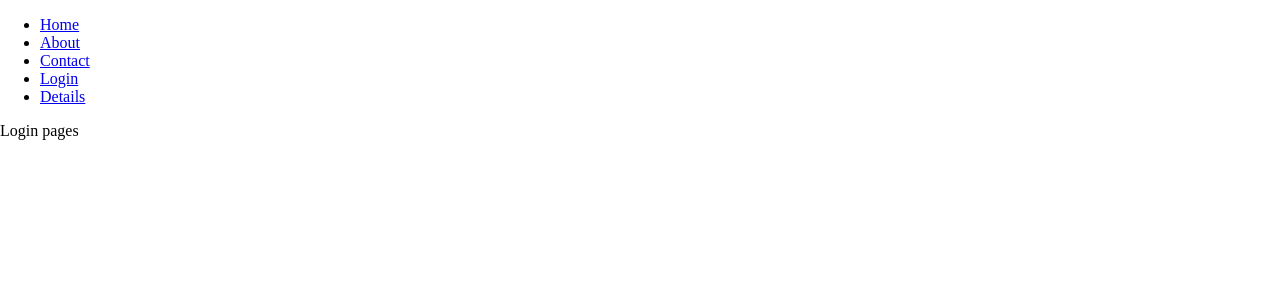
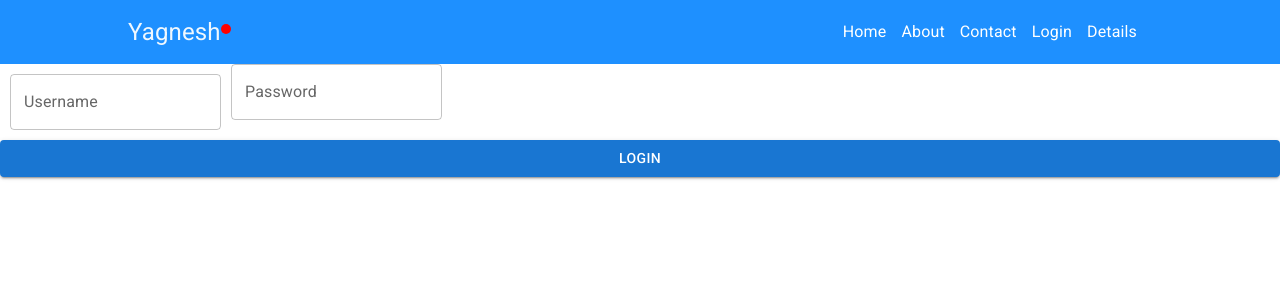
Before and after one commit to mansoor6328/mansoor6328, a React app: page /login in a window 1280 px wide. Shown: the top 300 px of the page. Built offline with nearby package versions, Linux system fonts and the light colour scheme.

Commit message:
commit material UI fomponent

```diff
--- a/package.json
+++ b/package.json
@@ -29,6 +29,7 @@
     "@babel/preset-env": "^7.15.8",
     "@babel/preset-react": "^7.14.5",
     "babel-loader": "^8.2.2",
+    "babel-plugin-inline-react-svg": "^2.0.1",
     "eslint": "^7.32.0",
     "eslint-config-airbnb": "^18.2.1",
     "eslint-plugin-import": "^2.25.2",
@@ -42,6 +43,11 @@
     "webpack-dev-server": "^4.3.1"
   },
   "dependencies": {
+    "@emotion/react": "^11.5.0",
+    "@emotion/styled": "^11.3.0",
+    "@mui/icons-material": "^5.0.5",
+    "@mui/material": "^5.0.6",
+    "@mui/styles": "^5.0.2",
     "css-loader": "^6.4.0",
     "formik": "^2.2.9",
     "react": "^17.0.2",
--- a/public/index.html
+++ b/public/index.html
@@ -4,6 +4,10 @@
     <meta charset="UTF-8" />
     <meta http-equiv="X-UA-Compatible" content="IE=edge" />
     <meta name="viewport" content="width=device-width, initial-scale=1.0" />
+    <link
+      rel="stylesheet"
+      href="https://fonts.googleapis.com/css?family=Roboto:300,400,500,700&display=swap"
+    />
     <title>Portfolio</title>
   </head>
   <body>
--- a/src/App.js
+++ b/src/App.js
@@ -1,22 +1,16 @@
 import React from 'react';
 import { BrowserRouter, Link, Switch, Route, Redirect } from 'react-router-dom';
+import CssBaseline from '@mui/material/CssBaseline';
+import Header from './components/Header';
 
 import NotFound from './Pages/NotFound';
 import routes from './routes';
 
 const App = () => (
+  <>
+    <CssBaseline />
     <BrowserRouter>
-    <header>
-      <nav>
-        <ul>
-          {routes.map((x) => (
-            <li key={x.path}>
-              <Link to={x.path}>{x.title}</Link>
-            </li>
-          ))}
-        </ul>
-      </nav>
-    </header>
+      <Header routes={routes} />
       <main>
         <Switch>
           {routes.map(({ component: Component, ...rest }) => (
@@ -27,7 +21,7 @@ const App = () => (
                 const isAuthenticateed = true;
                 if (isAuthenticateed || !rest.isAuthRequired) {
                   return <Component {...props} />;
-              } else {
+                }
                 return (
                   <Redirect
                     to={{
@@ -35,7 +29,6 @@ const App = () => (
                     }}
                   />
                 );
-              }
               }}
             />
           ))}
@@ -43,6 +36,7 @@ const App = () => (
         </Switch>
       </main>
     </BrowserRouter>
+  </>
 );
 
 export default App;
--- a/src/Pages/Contact/index.js
+++ b/src/Pages/Contact/index.js
@@ -1,9 +1,25 @@
 import React from 'react';
+import { LocaleContext } from '../../context/localeContext';
 
 const Contact = (props) => {
   console.log(props);
   return (
     <div>
+      <LocaleContext.Consumer>
+        {({ locale, changeLocale }) => (
+          <div>
+            <h1>{locale}</h1>
+            <button
+              type="button"
+              onClick={() => {
+                changeLocale('FR');
+              }}
+            >
+              Change Locale
+            </button>
+          </div>
+        )}
+      </LocaleContext.Consumer>
       <button
         type="button"
         onClick={() => {
--- a/src/Pages/Home/index.js
+++ b/src/Pages/Home/index.js
@@ -1,11 +1,28 @@
 import React from 'react';
 import { Link } from 'react-router-dom';
+import { LocaleContext } from '../../context/localeContext';
 
 const Home = (props) => {
   console.log(props);
   return (
     <div>
       <Link to="About">Go To About</Link>
+
+      <LocaleContext.Consumer>
+        {({ locale, changeLocale }) => (
+          <div>
+            <h1>{locale}</h1>
+            <button
+              type="button"
+              onClick={() => {
+                changeLocale('FR');
+              }}
+            >
+              Change Locale
+            </button>
+          </div>
+        )}
+      </LocaleContext.Consumer>
 
       <button
         type="button"
--- a/src/Pages/Login/index.js
+++ b/src/Pages/Login/index.js
@@ -1,7 +1,45 @@
+import { Formik } from 'formik';
 import React from 'react';
+import { makeStyles } from '@mui/styles';
+import TextField from '@mui/material/TextField';
+import Button from '@mui/material/Button';
+import './loginStyle.css';
+
+const useStyles = makeStyles({
+  root: {
+    padding: '0 30px',
+  },
+});
 
 const Login = () => {
-  return <div>Login pages</div>;
+  const classes = useStyles();
+  return (
+    <div>
+      <Formik>
+        {({}) => (
+          <form>
+            <TextField
+              className={classes.root}
+              variant="outlined"
+              label="Username"
+              id="username"
+              style={{ margin: 10 }}
+            />
+            <TextField
+              className={classes.root}
+              variant="outlined"
+              label="Password"
+              id="password"
+              type="password"
+            />
+            <Button variant="contained" fullWidth>
+              Login
+            </Button>
+          </form>
+        )}
+      </Formik>
+    </div>
+  );
 };
 
 export default Login;
--- /dev/null
+++ b/src/Pages/Login/loginStyle.css
@@ -0,0 +1,6 @@
+.login-container {
+  display: flex;
+  height: calc(100vh - 64px);
+  justify-content: center;
+  align-items: center;
+}
--- /dev/null
+++ b/src/components/Header/headerStyle.css
@@ -0,0 +1,49 @@
+header {
+  background-color: dodgerblue;
+  display: flex;
+  justify-content: center;
+  height: 64px;
+}
+
+header > div {
+  flex: 1;
+  max-width: 1024px;
+  display: flex;
+  align-items: center;
+  justify-content: center;
+}
+
+header > div > .logo {
+  flex: 1;
+}
+
+header > div > .logo > span {
+  font-size: 24px;
+  color: aliceblue;
+}
+
+header > div > .logo > span::after {
+  content: '';
+  height: 10px;
+  width: 10px;
+  border-radius: 5px;
+  background-color: red;
+  position: absolute;
+  bottom: 0;
+  top: 24px;
+}
+
+header ul {
+  padding: 0;
+  margin: 0;
+  display: flex;
+}
+
+header ul li {
+  list-style-type: none;
+  margin-right: 15px;
+}
+header ul li a {
+  text-decoration: none;
+  color: #fff;
+}
--- /dev/null
+++ b/src/components/Header/index.js
@@ -0,0 +1,26 @@
+import React from 'react';
+import { Link } from 'react-router-dom';
+import './headerStyle.css';
+import MenuIcon from '../../assets/icons/menu.svg';
+
+const Header = ({ routes }) => (
+  <header>
+    <div>
+      <div className="logo">
+        <span>Yagnesh</span>
+      </div>
+      {/* <MenuIcon height={24} width={24} fill="red" /> */}
+      <nav>
+        <ul>
+          {routes.map((x) => (
+            <li key={x.path}>
+              <Link to={x.path}>{x.title}</Link>
+            </li>
+          ))}
+        </ul>
+      </nav>
+    </div>
+  </header>
+);
+
+export default Header;
--- /dev/null
+++ b/src/context/localeContext.js
@@ -0,0 +1,29 @@
+import React, { Component, createContext } from 'react';
+
+export const LocaleContext = createContext();
+
+class LocaleProvider extends Component {
+  state = {
+    locale: 'en',
+  };
+
+  render() {
+    const { locale } = this.state;
+    return (
+      <LocaleContext.Provider
+        value={{
+          locale,
+          changeLocale: (newLocale) => {
+            this.setState({
+              locale: newLocale,
+            });
+          },
+        }}
+      >
+        {this.props.children}
+      </LocaleContext.Provider>
+    );
+  }
+}
+
+export default LocaleProvider;
--- a/src/index.js
+++ b/src/index.js
@@ -1,6 +1,12 @@
 import React from 'react';
 import ReactDOM from 'react-dom';
 import App from './App';
+import LocaleProvider, { LocaleContext } from './context/localeContext';
 import './style.css';
 
-ReactDOM.render(<App />, document.getElementById('root'));
+ReactDOM.render(
+  <LocaleProvider>
+    <App />
+  </LocaleProvider>,
+  document.getElementById('root')
+);
```
Also changed, not shown: .babelrc, src/assets/icons/menu.svg (added), 1 other file (tests, documents, lock files or other folders). Lines whose indentation alone changed are shown as unchanged.
